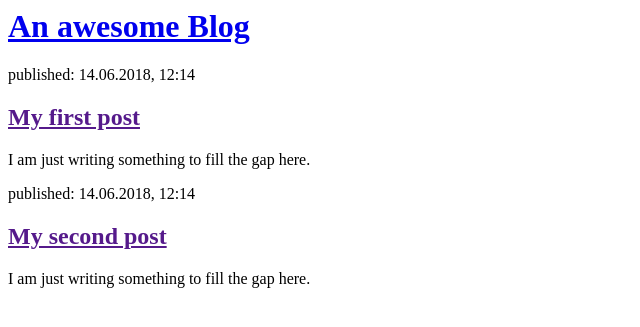
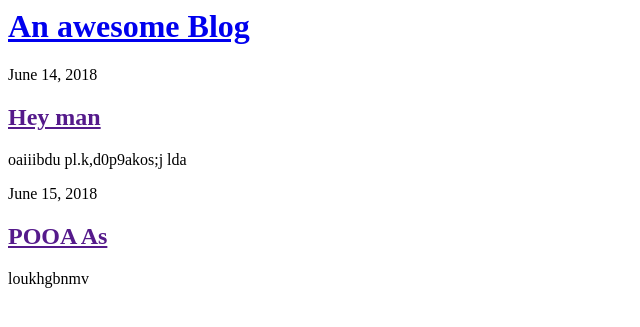
Before and after one commit to amritghimire/training, a Django app: page / in a window 1280 px wide. Shown: the top 327 px of the page, without its empty margins (0-640 px from the left). Run offline with Django 3.2, Linux system fonts and the light colour scheme; data comes from the database, SQL or seed files in the repository; both versions use the stored data as it was after the commit.

Commit message:
display posts and view

```diff
--- a/blog/templates/blog/post_list.html
+++ b/blog/templates/blog/post_list.html
@@ -6,18 +6,13 @@
         <div>
             <h1><a href="/">An awesome Blog</a></h1>
         </div>
-
+{% for post in posts %}
         <div>
-            <p>published: 14.06.2018, 12:14</p>
-            <h2><a href="">My first post</a></h2>
-            <p>I am just writing something to fill the gap here.</p>
+            <p>{{ post.published_date }}</p>
+            <h2><a href="">{{ post.title }}</a></h2>
+            <p>{{ post.text }}</p>
         </div>
-
-        <div>
-            <p>published: 14.06.2018, 12:14</p>
-            <h2><a href="">My second post</a></h2>
-            <p>I am just writing something to fill the gap here.</p>
-        </div>
+{% endfor %}
 
     </body>
 </html>
--- a/blog/views.py
+++ b/blog/views.py
@@ -1,12 +1,12 @@
 from django.shortcuts import render
 from django.http import HttpResponse
+from django.utils import timezone
 from .models import Post
 # Create your views here.
 
 def index(request):
-    all_post = Post.objects.all()
-    output = ', '.join([ post.title for post in all_post ])
-    return render(request,'blog/post_list.html',{})
+    all_post = Post.objects.filter(published_date__lte=timezone.now()).order_by('published_date')
+    return render(request,'blog/post_list.html',{'posts':all_post})
 
 def detail(request, post_id):
     return HttpResponse("You're looking at detail page for post id  %s." % post_id)
```
Also changed, not shown: db.sqlite3.
